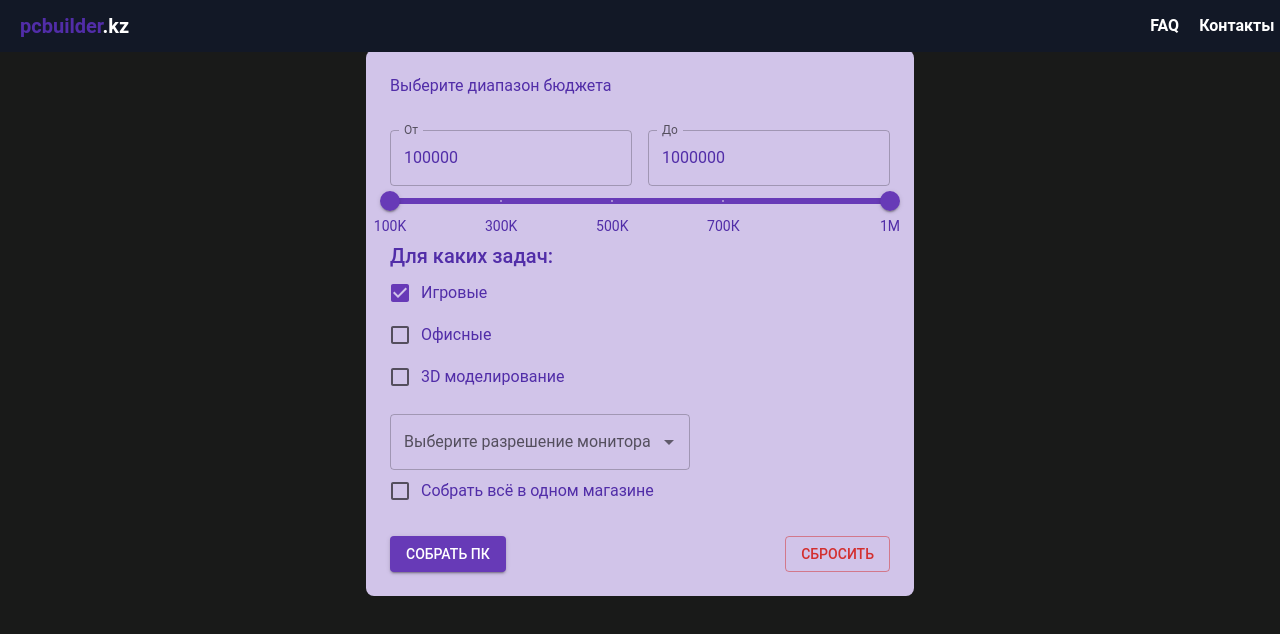
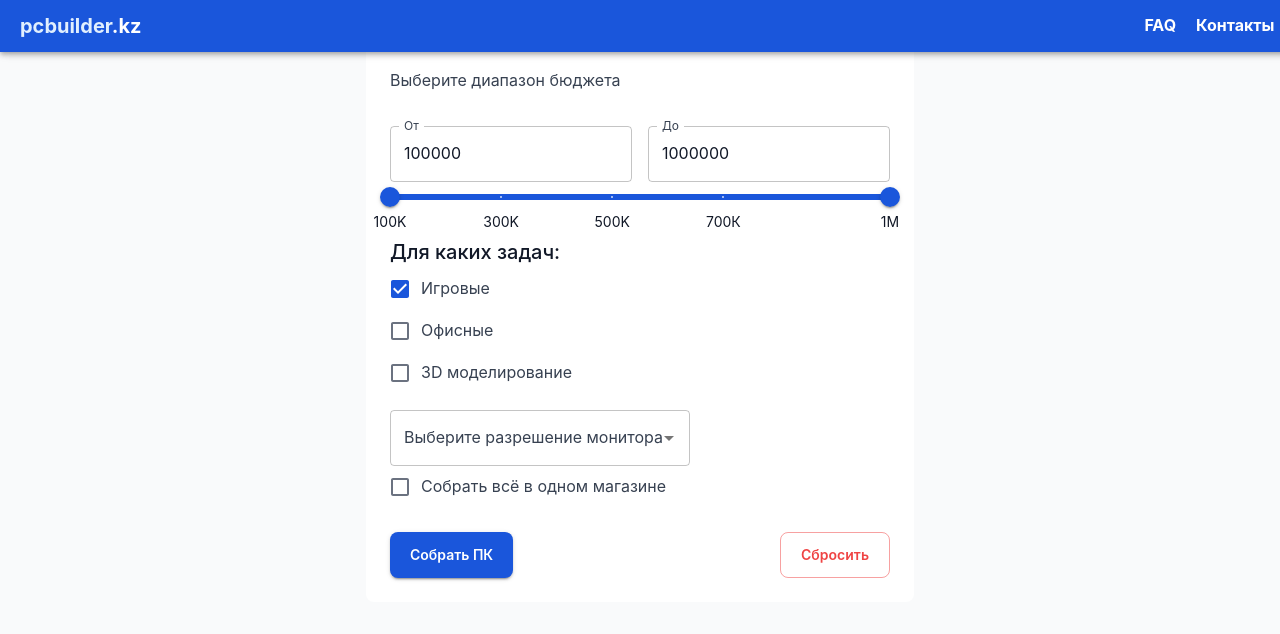
Before and after one commit to khafmann/pcbuilder, a React (Vite) app in the folder frontend/: page / in a window 1280 px wide. Shown: the top 634 px of the page. Built offline with nearby package versions, Linux system fonts and the light colour scheme.

Commit message:
Сделал белый стиль

```diff
--- a/frontend/src/App.tsx
+++ b/frontend/src/App.tsx
@@ -6,7 +6,7 @@ import theme from "./theme";
 function App() {
     return (
         <ThemeProvider theme={theme}>
-            <GlobalStyles styles={{ body: { backgroundColor: "#191a19", minHeight: "100vh" } }} />
+            <GlobalStyles styles={{ body: { backgroundColor: theme.palette.background.default, minHeight: "100vh" } }} />
             <Header />
             <Outlet />
         </ThemeProvider>
--- a/frontend/src/components/Header.tsx
+++ b/frontend/src/components/Header.tsx
@@ -1,6 +1,8 @@
-import {Box, Typography} from "@mui/material";
+import { Box, Typography, useTheme } from "@mui/material";
 
-export default function Header(){
+export default function Header() {
+    const theme = useTheme(); // Получаем доступ к теме
+
     return (
         <Box
             component="header"
@@ -9,24 +11,50 @@ export default function Header(){
                 top: 0,
                 left: 0,
                 width: "98%",
-                backgroundColor: "#121826",
+                backgroundColor: theme.palette.primary.main,
                 padding: "10px 20px",
                 display: "flex",
                 justifyContent: "space-between",
                 alignItems: "center",
+                zIndex: theme.zIndex.appBar,
+                boxShadow: theme.shadows[4],
             }}
         >
             <Typography
                 variant="h6"
-                sx={{ fontWeight: "bold", color: "#512DA8" }}>
-                pcbuilder<span style={{ color: "#ffffff" }}>.kz</span>
+                sx={{
+                    fontWeight: "bold",
+                    color: theme.palette.primary.light,
+                    '& span': {
+                        color: theme.palette.common.white
+                    }
+                }}>
+                pcbuilder<span>.kz</span>
             </Typography>
 
             <Box sx={{ display: "flex", gap: "20px" }}>
-                <Typography variant="body1" sx={{ color: "#ffffff", fontWeight: "bold", cursor: "pointer" }}>
+                <Typography
+                    variant="body1"
+                    sx={{
+                        color: theme.palette.common.white,
+                        fontWeight: "bold",
+                        cursor: "pointer",
+                        '&:hover': {
+                            color: theme.palette.secondary.light
+                        }
+                    }}>
                     FAQ
                 </Typography>
-                <Typography variant="body1" sx={{ color: "#ffffff", fontWeight: "bold", cursor: "pointer" }}>
+                <Typography
+                    variant="body1"
+                    sx={{
+                        color: theme.palette.common.white,
+                        fontWeight: "bold",
+                        cursor: "pointer",
+                        '&:hover': {
+                            color: theme.palette.secondary.light
+                        }
+                    }}>
                     Контакты
                 </Typography>
             </Box>
--- a/frontend/src/theme.ts
+++ b/frontend/src/theme.ts
@@ -3,35 +3,70 @@ import { createTheme } from "@mui/material/styles";
 const theme = createTheme({
     palette: {
         primary: {
-            dark: '#512DA8',
-            light: '#D1C4E9',
-            main: '#673AB7',
+            dark: '#0A1A3A',      // Тёмно-синий (для ховера/акцентов)
+            main: '#1A56DB',      // Ярко-синий (основные кнопки)
+            light: '#E1EFFE',     // Светло-голубой (фоны)
             contrastText: '#FFFFFF'
         },
         secondary: {
-            light: '#ff7961',
-            main: '#f44336',
-            dark: '#ba000d',
-            contrastText: '#000'
+            dark: '#065F46',     // Тёмно-зелёный
+            main: '#10B981',      // Изумрудный (доп. кнопки)
+            light: '#D1FAE5',    // Мятный
+            contrastText: '#FFFFFF'
         },
         background: {
-            default: "#536DFE",
-            paper: "#D1C4E9" // Цвет фона карточек
+            default: "#F9FAFB",   // Светло-серый (основной фон)
+            paper: "#FFFFFF"      // Белый (карточки)
         },
         text: {
-            primary: "#512DA8"
+            primary: "#111827",  // Почти чёрный
+            secondary: "#6B7280"  // Серый (второстепенный текст)
         },
+        error: {
+            main: "#EF4444"      // Красный для ошибок
+        },
+        success: {
+            main: "#10B981"       // Зелёный для успеха
+        }
     },
     typography: {
-        fontFamily: "Roboto, Arial, sans-serif",
+        fontFamily: "'Inter', 'Roboto', Arial, sans-serif",
         h1: {
             fontSize: "2.5rem",
+            fontWeight: 800,
+            color: "#111827"
+        },
+        h2: {
             fontWeight: 700,
+            color: "#1E40AF"
+        },
+        button: {
+            fontWeight: 600,
+            textTransform: 'none'  // Убирает CAPS в кнопках
         },
         body1: {
             fontSize: "1rem",
-            lineHeight: 1.5,
+            lineHeight: 1.6,
+            color: "#374151"
+        }
+    },
+    components: {
+        MuiButton: {
+            styleOverrides: {
+                root: {
+                    borderRadius: '8px',
+                    padding: '10px 20px'
+                }
+            }
         },
+        MuiCard: {
+            styleOverrides: {
+                root: {
+                    borderRadius: '12px',
+                    boxShadow: '0 1px 3px rgba(0, 0, 0, 0.1)'
+                }
+            }
+        }
     }
 });
 
```
